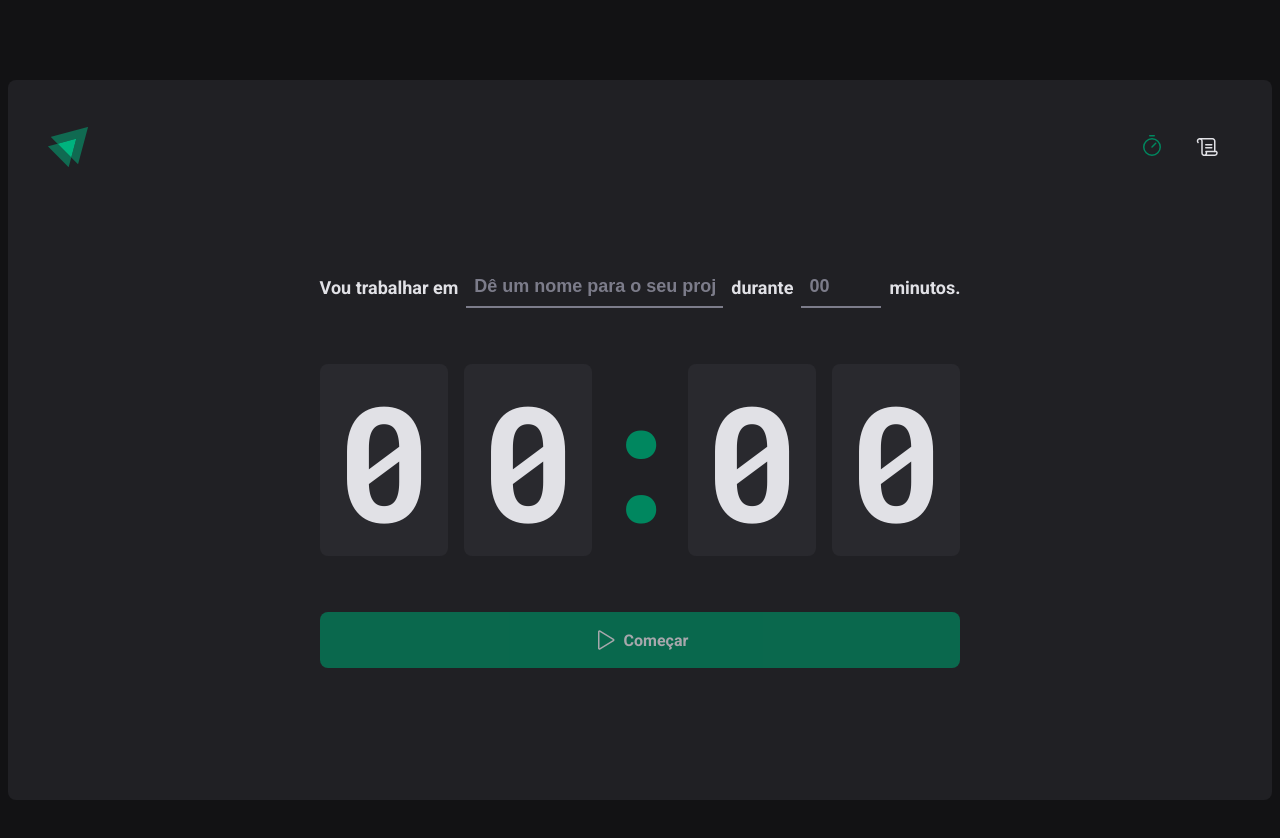
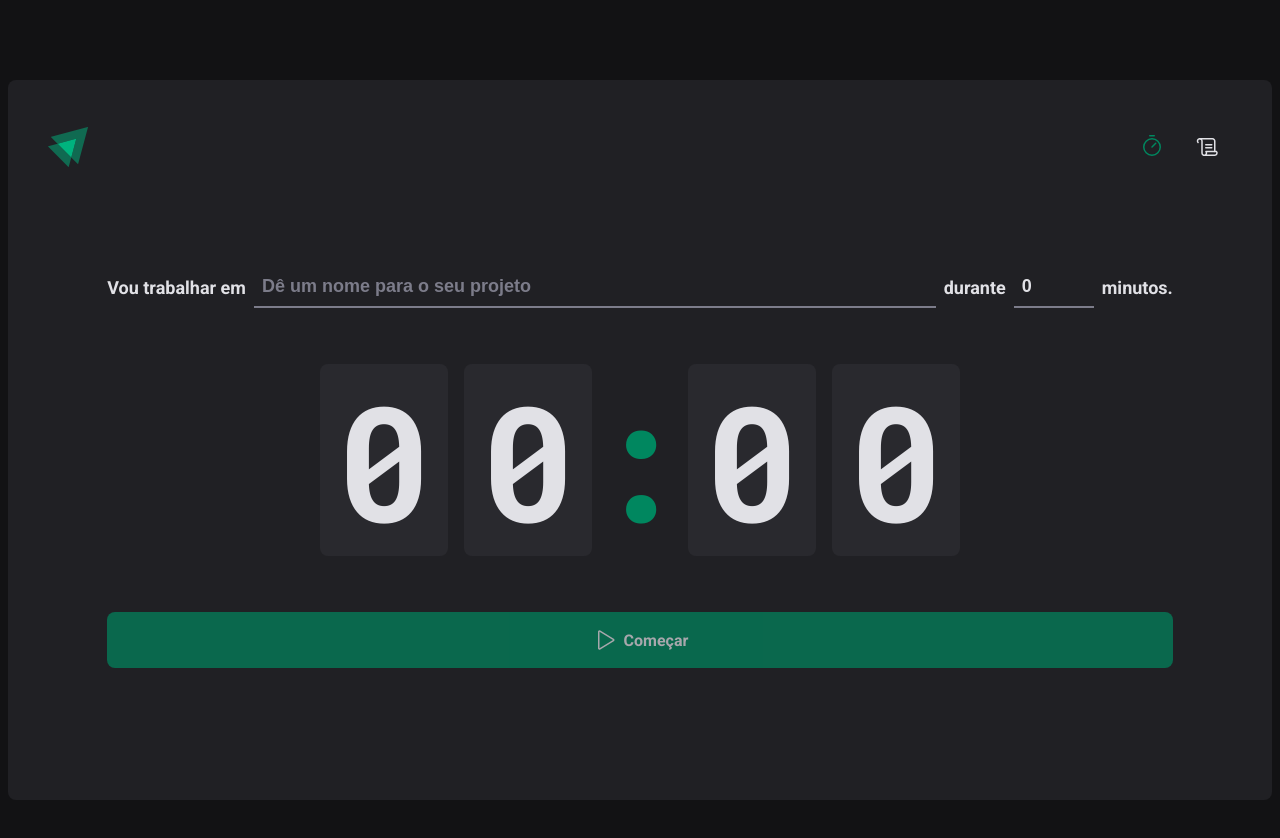
Before and after one commit to Gustavo-Orlandini/Rocketseat-Ignite-Timer, a React (Vite) app: page / in a window 1280 px wide. Shown: the top 838 px of the page. Built offline with nearby package versions, Linux system fonts and the light colour scheme.

Commit message:
Put TypeScript in code

```diff
--- a/package.json
+++ b/package.json
@@ -10,12 +10,14 @@
     "lint": "eslint src --ext .ts,.tsx"
   },
   "dependencies": {
+    "@hookform/resolvers": "^2.9.10",
     "phosphor-react": "^1.4.1",
     "react": "^18.2.0",
     "react-dom": "^18.2.0",
     "react-hook-form": "^7.41.5",
     "react-router-dom": "^6.6.1",
-    "styled-components": "^5.3.6"
+    "styled-components": "^5.3.6",
+    "zod": "^3.20.2"
   },
   "devDependencies": {
     "@rocketseat/eslint-config": "^1.1.3",
--- a/src/pages/Home/index.tsx
+++ b/src/pages/Home/index.tsx
@@ -1,5 +1,7 @@
 import { Play } from 'phosphor-react'
 import { useForm } from 'react-hook-form'
+import { zodResolver } from '@hookform/resolvers/zod'
+import * as zod from 'zod'
 import {
   CountdownContainer,
   FormContainer,
@@ -10,10 +12,26 @@
   TaskInput,
 } from './styles'
 
+const newCycleFormValidationSchema = zod.object({
+  task: zod.string().min(1, 'Informe a tarefa'),
+  minutesAmount: zod
+    .number()
+    .min(5, 'O ciclo precisa ser de no mínimo 5 minutos.')
+    .max(60, 'O ciclo precisa ser de no máximo 60 minutos.'),
+})
+
+type NewCycleFormData = zod.infer<typeof newCycleFormValidationSchema>
+
 export function Home() {
-  const { register, handleSubmit, watch } = useForm()
+  const { register, handleSubmit, watch } = useForm<NewCycleFormData>({
+    resolver: zodResolver(newCycleFormValidationSchema),
+    defaultValues: {
+      task: '',
+      minutesAmount: 0,
+    },
+  })
 
-  function handleCreateNewCycle(data: any) {}
+  function handleCreateNewCycle(data: NewCycleFormData) {}
 
   const task = watch('task')
   const isSubmitDisabled = !task
--- a/src/pages/Home/styles.ts
+++ b/src/pages/Home/styles.ts
@@ -13,6 +13,7 @@
     flex-direction: column;
     align-items: center;
     gap: 3.5rem;
+    width: 90%;
   }
 `
 
```
Also changed, not shown: 1 other file (tests, documents, lock files or other folders).
